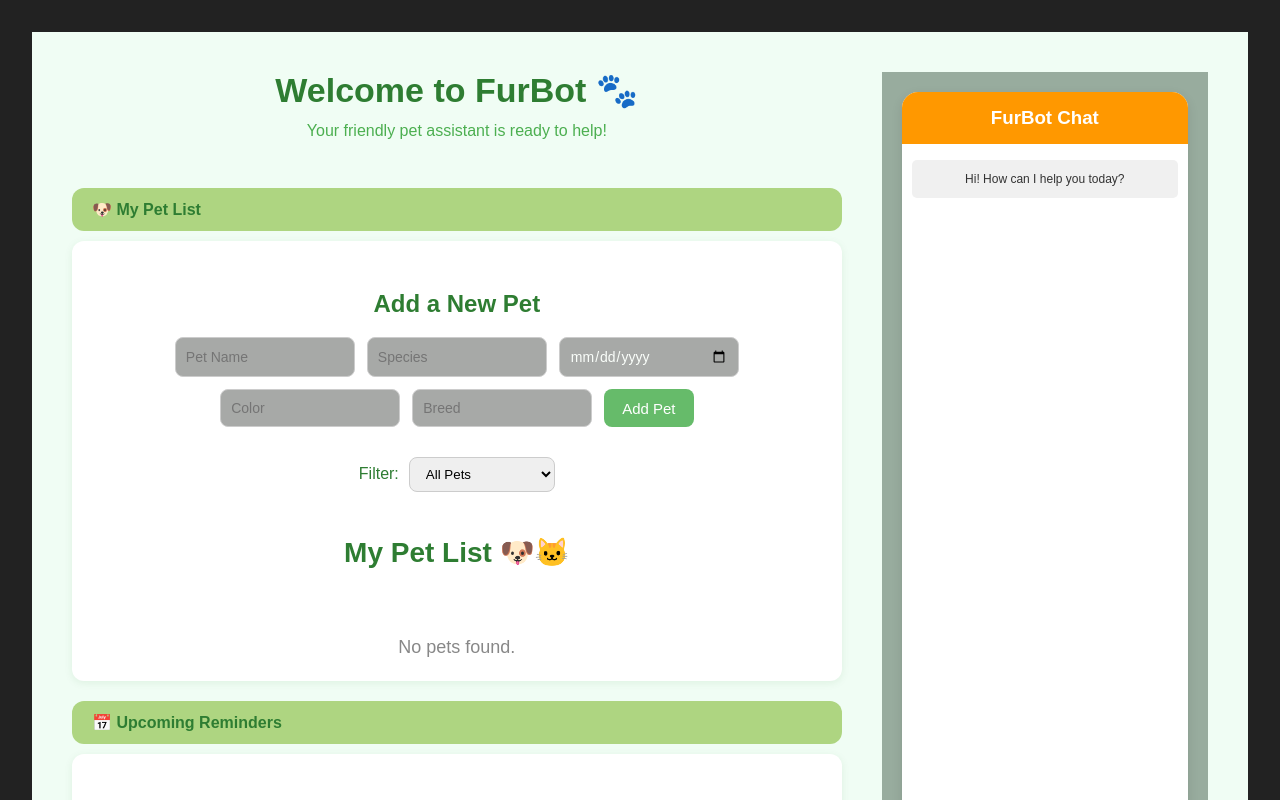
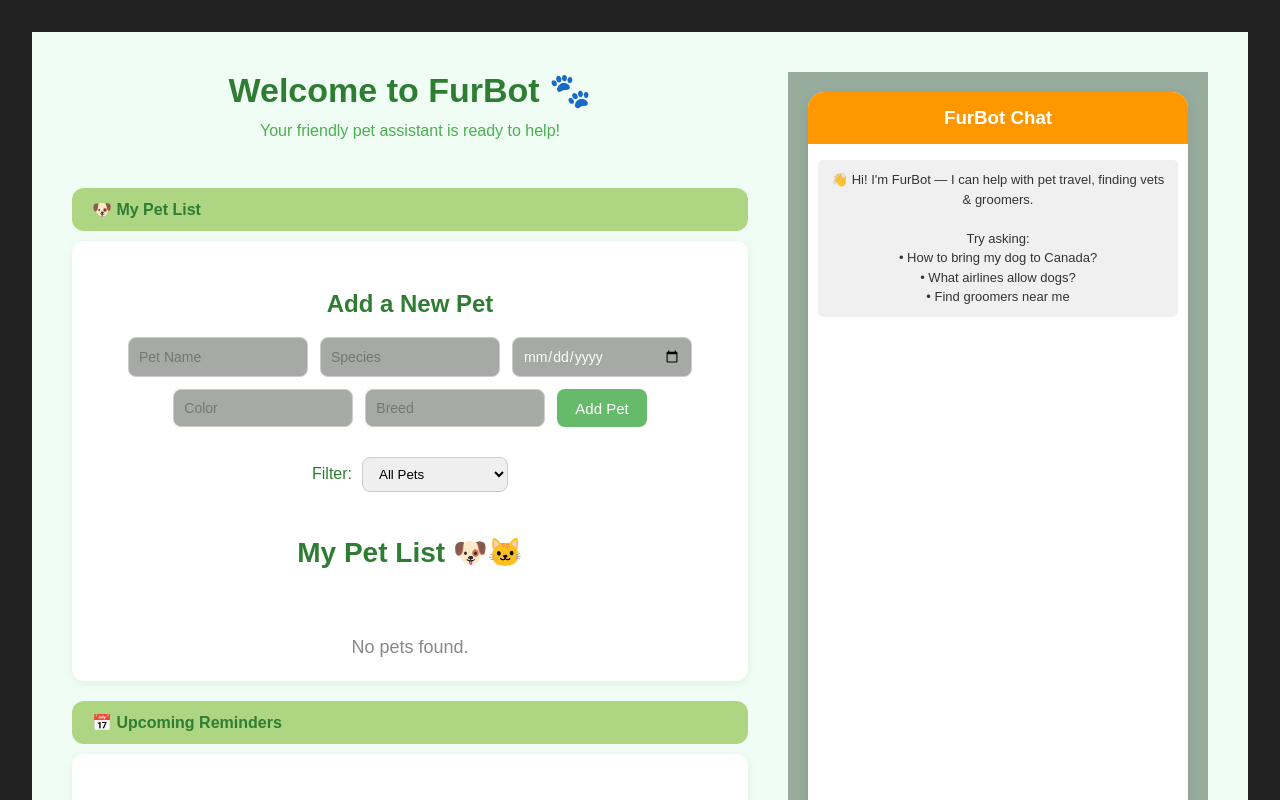
Before and after one commit to charlz1202/W25_4495_S1_CharlieM, a Vue app in the folder Implementation/frontend/: page /dashboard in a window 1280 px wide. Shown: the top 800 px of the page. Built offline with nearby package versions, Linux system fonts and the light colour scheme.

Commit message:
Implementation: Chatbot intent enhancement.

```diff
--- a/Implementation/frontend/src/components/Chatbot.vue
+++ b/Implementation/frontend/src/components/Chatbot.vue
@@ -6,18 +6,35 @@
     </div>
 
     <div class="chat-messages">
-      <div v-for="(message, index) in messages" :key="index" :class="['message', message.from]">
-        <p v-if="typeof message.text === 'string'">{{ message.text }}</p>
+      <div
+        v-for="(message, index) in messages"
+        :key="index"
+        :class="['message', message.from, { 'loading-msg': message.loading }]"
+      >
+
+      <p v-if="typeof message.text === 'string'" v-html="message.text"></p>
 
         <!-- Yelp Business List Format -->
-        <ul v-else-if="Array.isArray(message.text)" class="business-list">
-          <li v-for="(business, i) in message.text" :key="i" class="business-item">
+        <ul
+          v-else-if="Array.isArray(message.text)"
+          class="business-list"
+        >
+          <li
+            v-for="(business, i) in message.text"
+            :key="i"
+            class="business-item"
+          >
             <div class="business-header">
               🏥 <strong>{{ business.name }}</strong>
             </div>
             <div class="business-details">
-              <span v-if="business.rating !== 'N/A'">⭐ <strong>Rating:</strong> {{ business.rating }}</span><br />
-              <span v-if="business.address !== 'No address available'">📍 <strong>Address:</strong> {{ business.address }}</span>
+              <span v-if="business.rating !== 'N/A'">
+                ⭐ <strong>Rating:</strong> {{ business.rating }}
+              </span>
+              <br />
+              <span v-if="business.address !== 'No address available'">
+                📍 <strong>Address:</strong> {{ business.address }}
+              </span>
             </div>
           </li>
         </ul>
@@ -28,7 +45,11 @@
 
     <!-- Input Area -->
     <div class="chat-input">
-      <input v-model="newMessage" placeholder="Ask FurBot..." @keyup.enter="sendMessage" />
+      <input
+        v-model="newMessage"
+        placeholder="Ask FurBot..."
+        @keyup.enter="sendMessage"
+      />
       <button @click="sendMessage" class="send-btn">Send</button>
     </div>
   </div>
@@ -40,7 +61,10 @@ import { sendMessageToChatbot } from "../services/chatService.js";
 export default {
   data() {
     return {
-      messages: [{ text: "Hi! How can I help you today?", from: "bot" }],
+      messages: [{
+        text: "👋 Hi! I'm FurBot — I can help with pet travel, finding vets & groomers.\n\nTry asking:\n• How to bring my dog to Canada?\n• What airlines allow dogs?\n• Find groomers near me",
+        from: "bot"
+  }],
       newMessage: "",
     };
   },
@@ -48,13 +72,24 @@ export default {
     async sendMessage() {
       if (!this.newMessage.trim()) return;
 
-      this.messages.push({ text: this.newMessage, from: "user" });
+      const userText = this.newMessage;
+      this.messages.push({ text: userText, from: "user" });
+      this.$nextTick(() => this.scrollToBottom());
+
+      // Add "typing..." message while waiting for response
+      const typingMsg = { text: "FurBot is typing...", from: "bot", loading: true };
+      this.messages.push(typingMsg);
+      this.$nextTick(() => this.scrollToBottom());
 
       try {
-        const response = await sendMessageToChatbot(this.newMessage);
+        const response = await sendMessageToChatbot(userText);
+
+        // Remove "typing..." before adding real reply
+        this.messages = this.messages.filter(msg => !msg.loading);
 
         if (!response || typeof response !== "object" || !("reply" in response)) {
           this.messages.push({ text: "Sorry, I didn't understand that.", from: "bot" });
+          this.$nextTick(() => this.scrollToBottom());
           return;
         }
 
@@ -66,14 +101,29 @@ export default {
           }));
           this.messages.push({ text: formatted, from: "bot" });
         } else {
-          this.messages.push({ text: response.reply || "Sorry, I didn't understand that.", from: "bot" });
+          this.messages.push({
+            text: response.reply || "Sorry, I didn't understand that.",
+            from: "bot",
+          });
         }
+        this.$nextTick(() => this.scrollToBottom());
       } catch (error) {
         console.error("Error sending message to chatbot:", error);
+        this.messages = this.messages.filter(msg => !msg.loading);
         this.messages.push({ text: "Sorry, I didn't understand that.", from: "bot" });
+        this.$nextTick(() => this.scrollToBottom());
       }
 
       this.newMessage = "";
+    },
+
+    scrollToBottom() {
+      this.$nextTick(() => {
+        const container = this.$el.querySelector(".chat-messages");
+        if (container) {
+                    container.scrollTop = container.scrollHeight + 1000;
+        }
+      });
     },
   },
 };
@@ -111,16 +161,22 @@ export default {
 }
 
 .chat-messages {
+  height: 600px;
   flex: 1;
   overflow-y: auto;
   padding: 10px;
-  font-size: 12px;
+  font-size: 13px;
+  max-height: 100%;
 }
 
 .message {
   padding: 10px;
   margin: 6px 0;
   border-radius: 5px;
+  word-wrap: break-word;
+  white-space: pre-wrap;
+  max-width: 100%;
+  overflow-wrap: break-word;
 }
 
 .user {
@@ -133,6 +189,11 @@ export default {
   background: #f0f0f0;
   color: #333;
   align-self: flex-start;
+}
+
+.loading-msg {
+  font-style: italic;
+  color: #777;
 }
 
 .chat-input {
```
Also changed, not shown: 1 other file (tests, documents, lock files or other folders).
